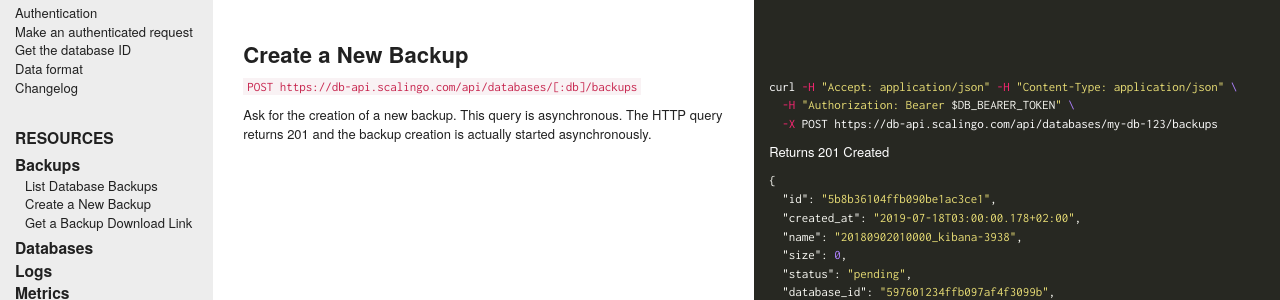
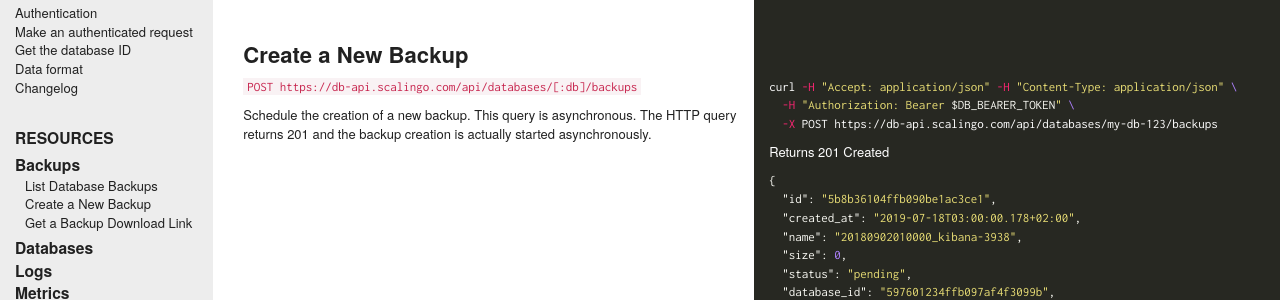
Before and after one commit to jdauphant/developers-documentation, a Jekyll site: the page built from _database_api/backups.md, in a window 1280 px wide and 900 px high, scrolled down 940 px. Shown: the part 180-480 px from the top of the window. Built offline with Jekyll 4.4.1, drawn with Linux system fonts in a browser that asks for light colours; nearby versions of some CDN libraries; comment, search, counter and statistics services are not loaded.

Commit message:
Use the word schedule 'cause it's cool

```diff
--- a/_database_api/backups.md
+++ b/_database_api/backups.md
@@ -100,7 +100,7 @@ Returns 200 OK
 
 `POST https://db-api.scalingo.com/api/databases/[:db]/backups`
 
-Ask for the creation of a new backup. This query is asynchronous. The HTTP
+Schedule the creation of a new backup. This query is asynchronous. The HTTP
 query returns 201 and the backup creation is actually started asynchronously.
 
 ||| col |||
```
